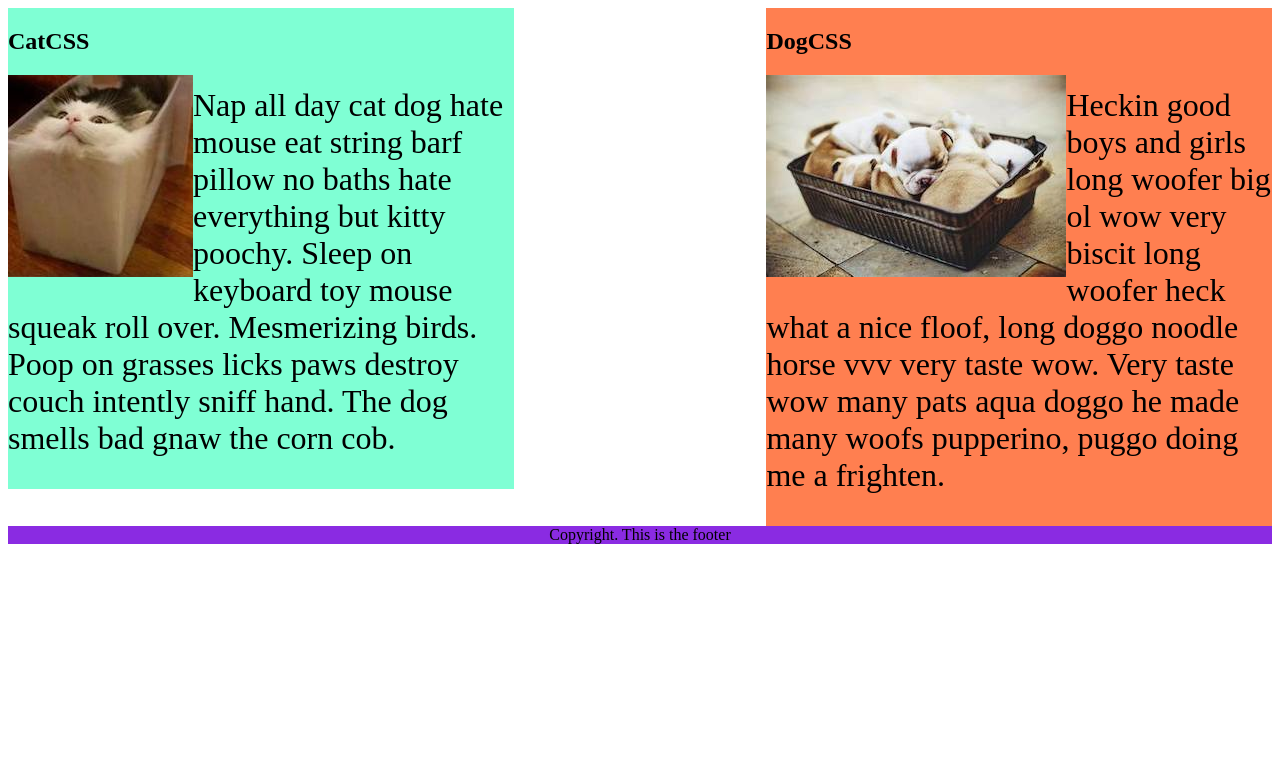
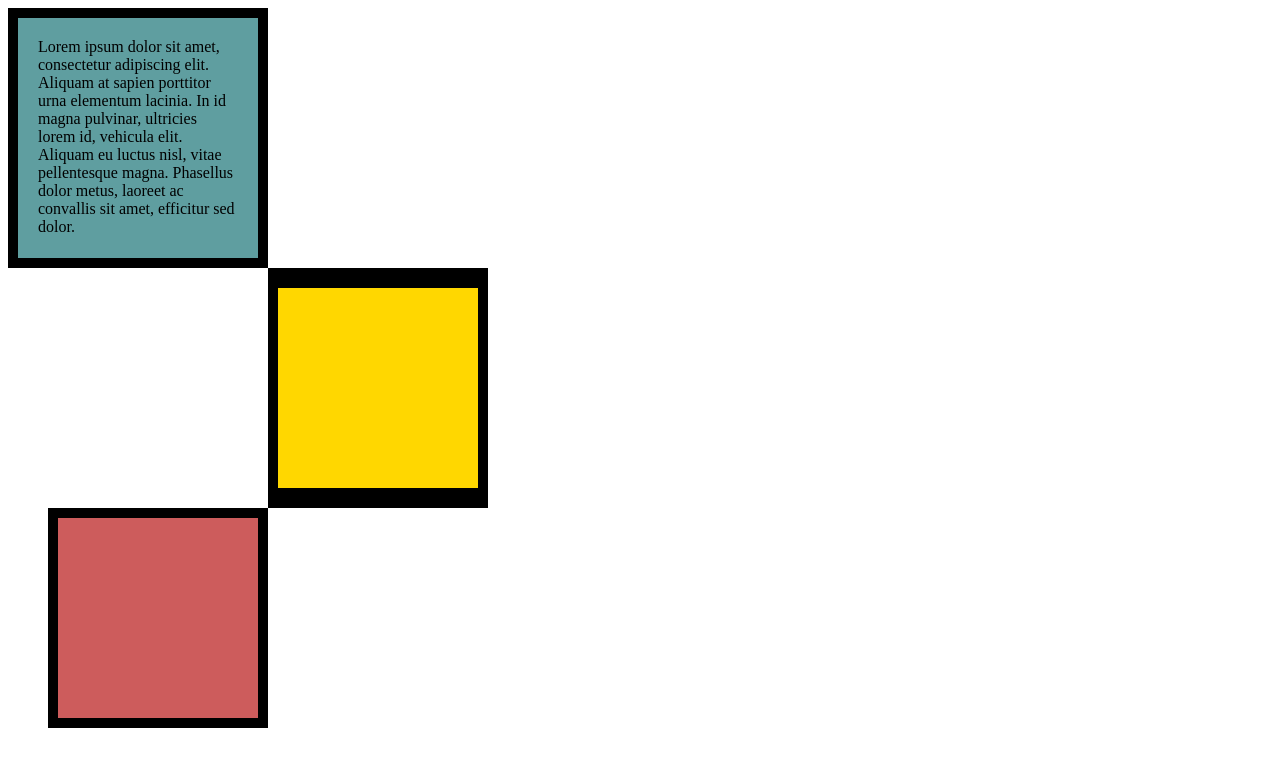
Before and after one commit to Horladimzzy001/web-project, a plain HTML site: page solution.html in a window 1280 px wide. Drawn offline with Linux system fonts and the light colour scheme.

Commit message:
Add files via upload

```diff
--- a/solution.html
+++ b/solution.html
@@ -3,63 +3,50 @@
 
 <head>
   <meta charset="UTF-8">
-  <title>CSS Float</title>
+  <title>CSS Box Model</title>
   <style>
     div {
-      display: inline-block;
-      width: 40%;
+      height: 200px;
+      width: 200px;
     }
 
     p {
-      font-size: 2em;
+      margin: 0;
     }
 
-    .cat {
-      float: left;
-      background-color: aquamarine;
+    #first {
+      background-color: cadetblue;
+      padding: 20px;
+      border: 10px solid black;
     }
 
-    .dog {
-      float: right;
-      background-color: coral;
+    #second {
+      background-color: gold;
+      border: solid black;
+      border-width: 20px 10px;
+      margin-left: 260px;
     }
 
-    img {
-      float: left;
-    }
-
-    footer {
-      clear: both;
-      text-align: center;
-      background-color: blueviolet;
+    #third {
+      background-color: indianred;
+      border: 10px solid black;
+      margin-left: 40px;
     }
   </style>
 </head>
 
 <body>
-  <div class="cat">
-    <h2>CatCSS</h2>
+  <div id="first">
+    <p>Lorem ipsum dolor sit amet, consectetur adipiscing elit. Aliquam at sapien porttitor urna elementum lacinia. In
+      id magna pulvinar, ultricies lorem id, vehicula elit. Aliquam eu luctus nisl, vitae pellentesque magna. Phasellus
+      dolor metus, laoreet ac convallis sit amet, efficitur sed dolor. </p>
+  </div>
+  <div id="second">
 
-    <img src="cat.jpeg" alt="cat in a box" />
-    <p class="first-paragraph">Nap all day cat dog hate mouse eat string barf pillow no baths hate everything but kitty
-      poochy. Sleep on keyboard
-      toy
-      mouse squeak roll over. Mesmerizing birds. Poop on grasses licks paws destroy couch intently sniff hand. The dog
-      smells
-      bad gnaw the corn cob.</p>
   </div>
+  <div id="third">
 
-  <div class="dog">
-    <h2>DogCSS</h2>
-    <img src="dog.jpeg" alt="dogs in a box" />
-    <p class="second-paragraph">Heckin good boys and girls long woofer big ol wow very biscit long woofer heck what a
-      nice
-      floof, long doggo noodle
-      horse vvv very taste wow. Very taste wow many pats aqua doggo he made many woofs pupperino, puggo doing me a
-      frighten.</p>
   </div>
-
-  <footer>Copyright. This is the footer</footer>
 </body>
 
 </html>
```
